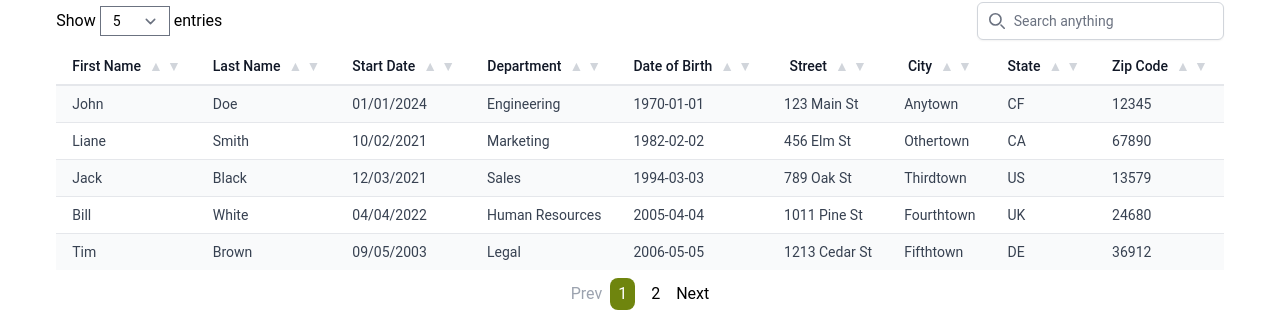
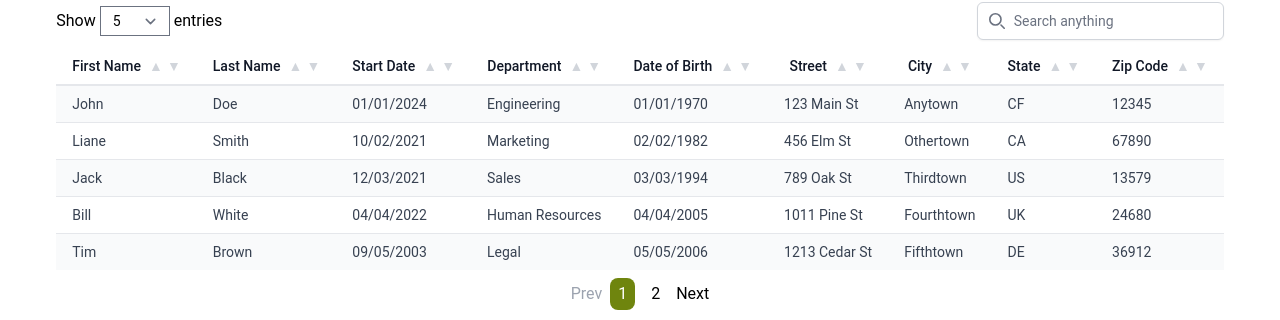
Before and after one commit to Elishaya13/HRNet_P14_OC, a React (Vite) app: page /employees in a window 1280 px wide. Shown: the part 254-574 px from the top of the page. Built offline with nearby package versions, Linux system fonts and the light colour scheme; the HTML template or start-up script is replaced by a standard one.

Commit message:
fix: correct date format display for user.dob to 'MM/DD/YYYY'

```diff
--- a/src/components/table/TableBody.tsx
+++ b/src/components/table/TableBody.tsx
@@ -27,7 +27,11 @@ const TableBody = ({ currentUsers }: TableBodyProps) => {
             {user.department}
           </td>
           <td className='whitespace-nowrap px-4 py-2 text-gray-700'>
-            {user.dob}
+            {new Date(user.dob).toLocaleDateString('en-US', {
+              month: '2-digit',
+              day: '2-digit',
+              year: 'numeric',
+            })}
           </td>
           <td className='whitespace-nowrap px-4 py-2 text-gray-700'>
             {user.street}
```
